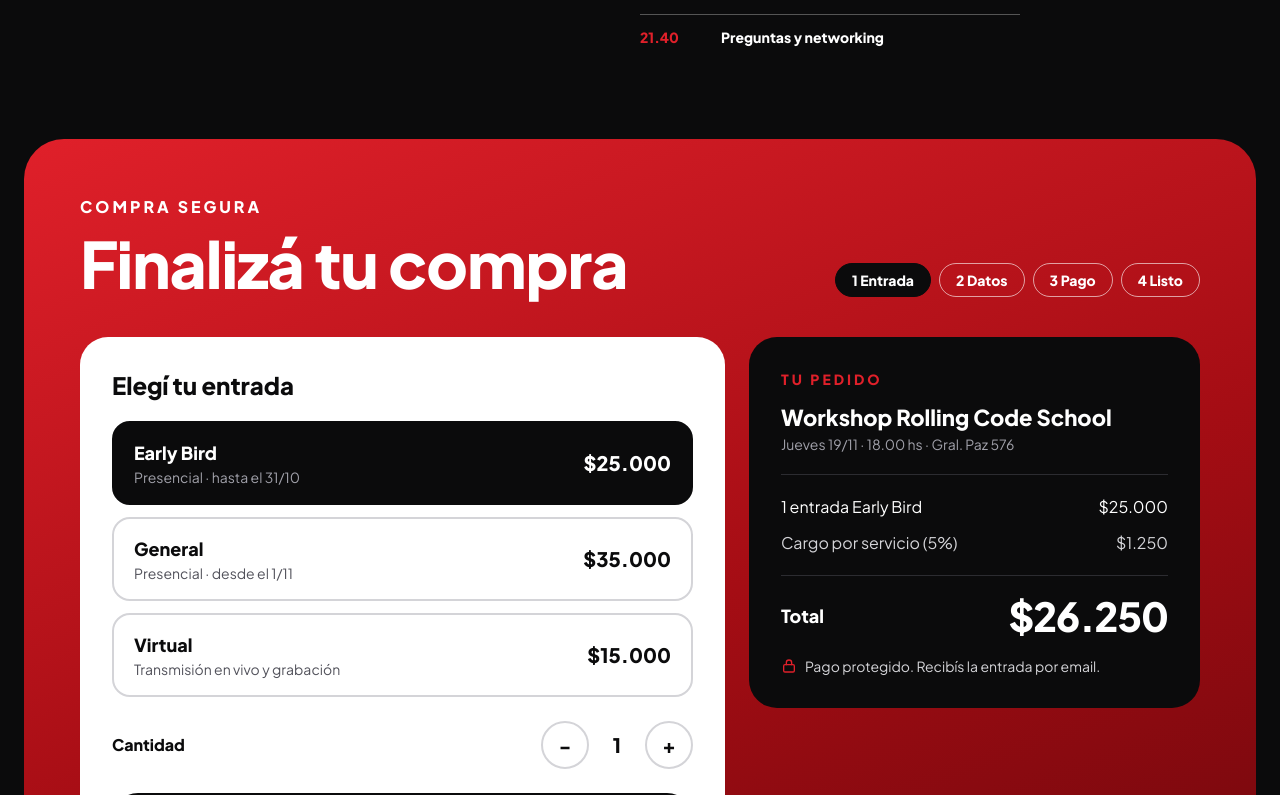
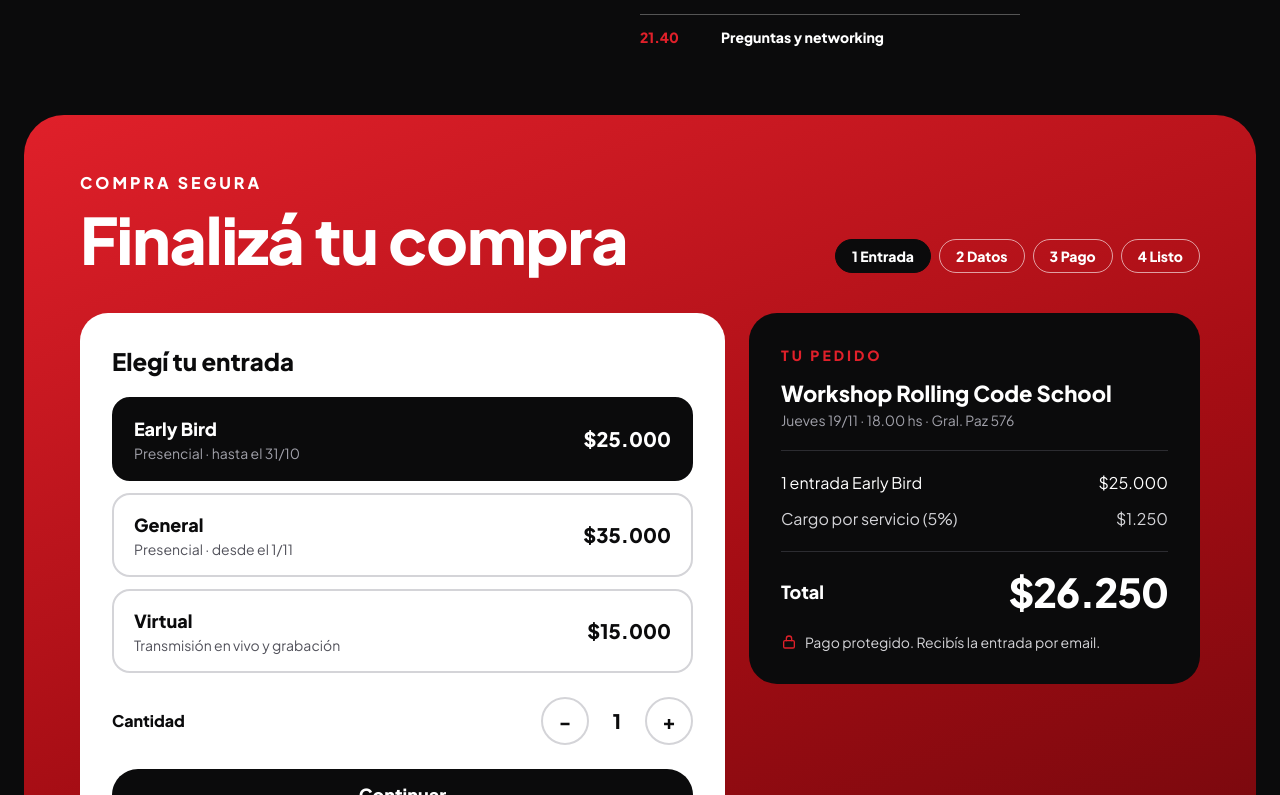
Before and after one commit to lioneldebortoli/WorkShopRC, a React (Vite) app: page / in a window 1280 px wide. Shown: the part 1245-2040 px from the top of the page. Built offline with nearby package versions, Linux system fonts and the light colour scheme.

Commit message:
fix: corrije medidas

```diff
--- a/src/components/CompraSegura.jsx
+++ b/src/components/CompraSegura.jsx
@@ -43,7 +43,7 @@
   return (
     <section
       id="comprar"
-      className="px-6 font-(family-name:--bs-body-font-family) mt-20"
+      className="px-6 font-(family-name:--bs-body-font-family) mt-14"
     >
       <div className="mx-auto max-w-\[1312px\] rounded-[40px] bg-(image:--rc-gradient) px-6 py-14 text-(--rc-white) lg:px-14">
         <div className="flex flex-col gap-6 lg:flex-row lg:items-end lg:justify-between">
```
